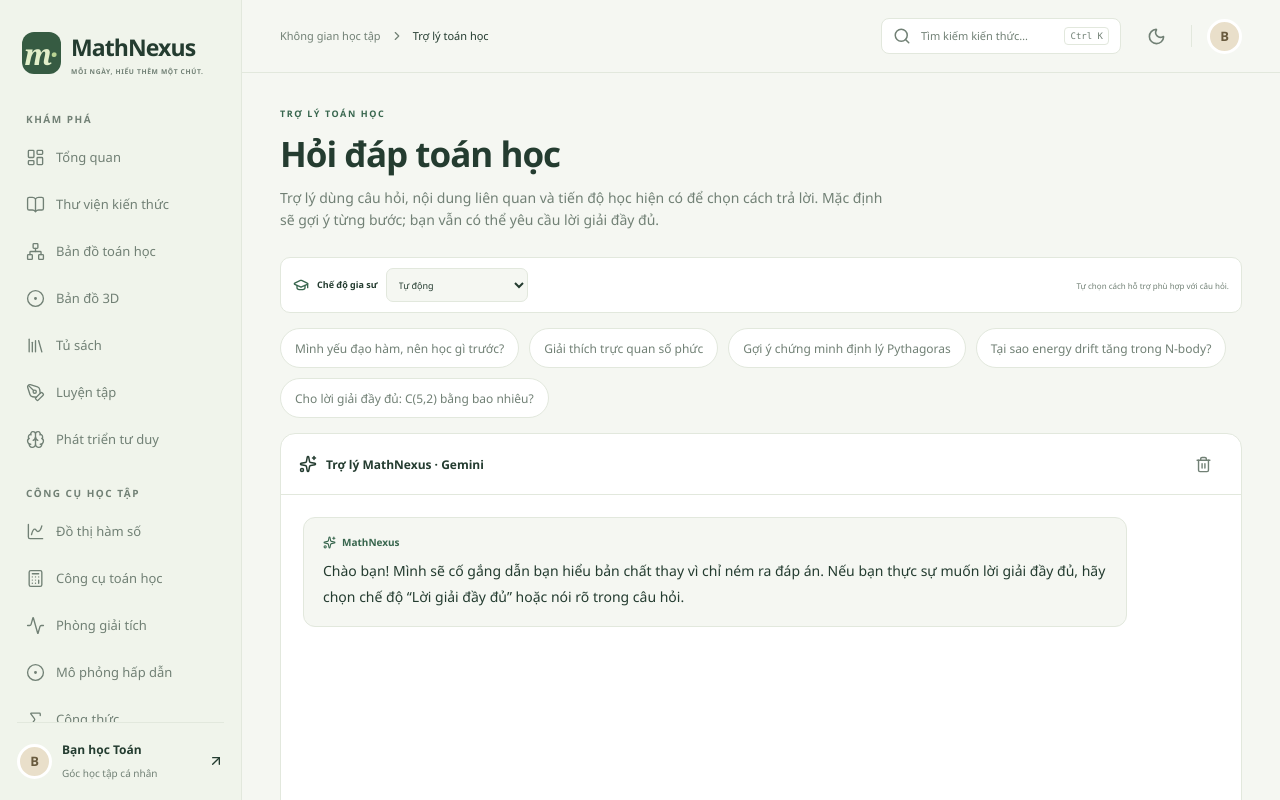
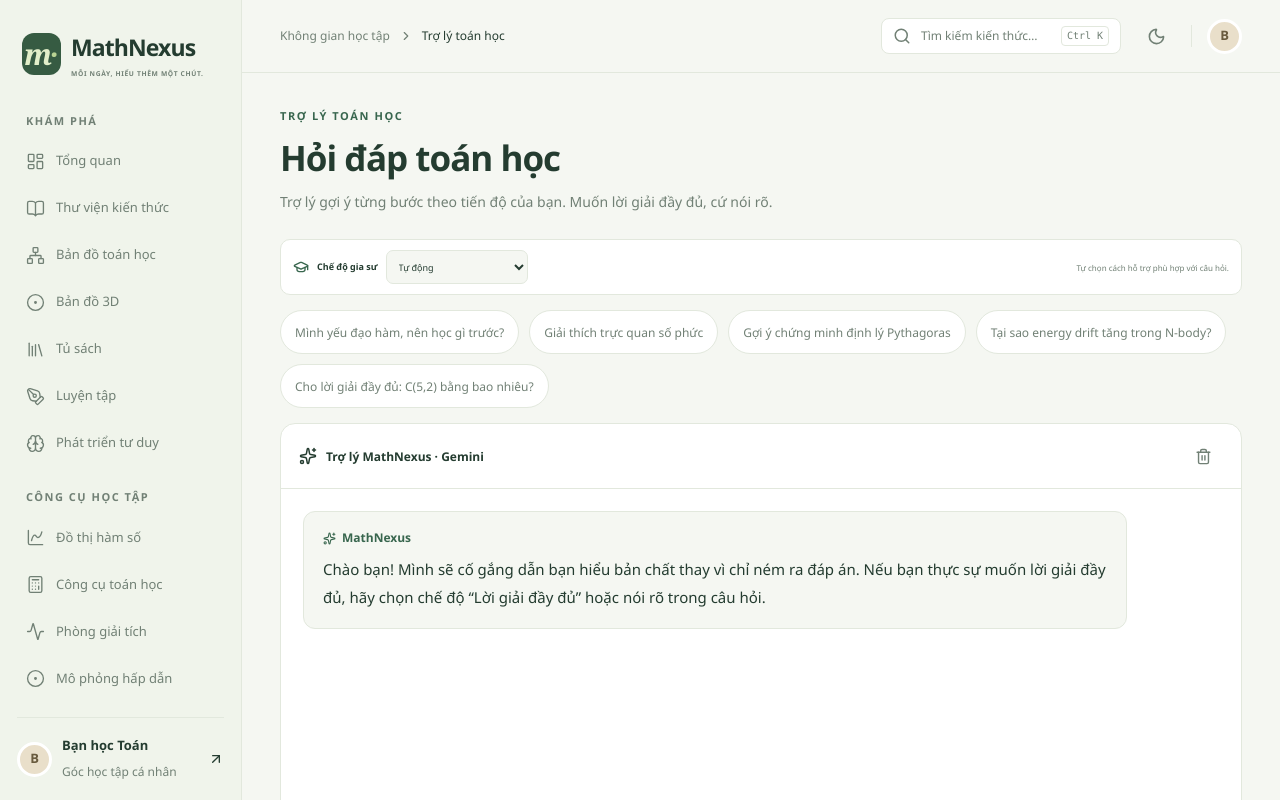
Before and after one commit to koko999-tien/mathnexus, a React (Vite) app: page /ai in a window 1280 px wide. Shown: the top 800 px of the page. Built offline with nearby package versions, Linux system fonts and the light colour scheme.

Commit message:
Chu to hon, hien dai, gon chu thua

```diff
--- a/src/index.css
+++ b/src/index.css
@@ -34,7 +34,7 @@
 
 * { box-sizing: border-box; }
 html { scroll-padding-top: 88px; -webkit-text-size-adjust: 100%; }
-body { margin: 0; font-family: var(--font-sans); background: var(--color-bg); color: var(--color-ink); font-size: 15px; line-height: 1.6; -webkit-font-smoothing: antialiased; }
+body { margin: 0; font-family: var(--font-sans); background: var(--color-bg); color: var(--color-ink); font-size: 16px; line-height: 1.65; -webkit-font-smoothing: antialiased; }
 button, input, textarea, select { font: inherit; }
 button, a, input, textarea, select { -webkit-tap-highlight-color: transparent; }
 button { cursor: pointer; }
@@ -42,7 +42,7 @@ button:disabled { cursor: not-allowed; opacity: .55; }
 input, select, textarea { min-width: 0; max-width: 100%; accent-color: var(--color-forest); }
 button, a { touch-action: manipulation; }
 a { text-decoration: none; }
-button, input, select { min-height: 40px; }
+button, input, select { min-height: 44px; }
 button svg, a svg { flex-shrink: 0; }
 :focus-visible { outline: 3px solid #91b580; outline-offset: 4px; }
 ::selection { background: #d4eaaa; color: #243c30; }
@@ -61,7 +61,7 @@ svg { flex-shrink: 0; }
 .brand-mark span { color: #b9d393; }
 .brand small { display: block; font-size: 6.7px; letter-spacing: .65px; font-weight: 600; margin-top: 1px; color: var(--color-muted); }
 .sidebar-nav { flex: 1; overflow-y: auto; padding: 0 13px 12px; scrollbar-width: thin; }
-.nav-group { margin: 23px 13px 9px; color: var(--color-muted); font-size: 10px; text-transform: uppercase; letter-spacing: 1.5px; font-weight: 600; }
+.nav-group { margin: 23px 13px 9px; color: var(--color-muted); font-size: 11px; text-transform: uppercase; letter-spacing: 1.5px; font-weight: 600; }
 .nav-group:first-child { margin-top: 9px; }
 .nav-link { display: flex; align-items: center; gap: 11px; padding: 10px 13px; border-radius: 9px; color: var(--color-muted); font-size: 13px; min-height: 44px; margin: 3px 0; transition: background .18s, color .18s; }
 .nav-link:hover { background: var(--color-mist); color: var(--color-ink); }
@@ -72,40 +72,40 @@ svg { flex-shrink: 0; }
 .grow-card { position: relative; padding: 16px; border: 1px solid #dce5d3; border-radius: 12px; background: var(--color-mist); }
 .grow-card > svg { color: var(--color-accent); margin-bottom: 7px; }
 .grow-card strong { font-size: 13px; line-height: 1.6; display: block; }
-.grow-card p { font-size: 11px; color: var(--color-muted); margin-top: 6px; }
-.grow-card a { display: flex; align-items: center; justify-content: space-between; color: var(--color-accent); font-weight: 650; font-size: 11px; padding-top: 11px; }
+.grow-card p { font-size: 12px; color: var(--color-muted); margin-top: 6px; }
+.grow-card a { display: flex; align-items: center; justify-content: space-between; color: var(--color-accent); font-weight: 650; font-size: 12px; padding-top: 11px; }
 .profile-link { display: flex; align-items: center; gap: 10px; margin-top: 17px; padding: 17px 0; border-top: 1px solid var(--color-line); color: var(--color-ink); }
 .profile-link > span:nth-child(2) { flex: 1; min-width: 0; }
-.profile-link strong { display: block; font-size: 12px; white-space: nowrap; overflow: hidden; text-overflow: ellipsis; }
-.profile-link small { font-size: 10px; color: var(--color-muted); }
+.profile-link strong { display: block; font-size: 13px; white-space: nowrap; overflow: hidden; text-overflow: ellipsis; }
+.profile-link small { font-size: 12px; color: var(--color-muted); }
 .avatar { width: 35px; height: 35px; border-radius: 50%; background: #e9dfca; border: 3px solid var(--color-panel); display: grid; place-items: center; color: #695b3e; flex-shrink: 0; font-size: 13px; font-weight: 700; }
 .topbar { position: sticky; top: 0; z-index: 20; height: 73px; display: flex; align-items: center; gap: 15px; padding: 0 38px; border-bottom: 1px solid var(--color-line); background: var(--color-bg); }
-.breadcrumb { display: flex; align-items: center; gap: 9px; color: var(--color-muted); font-size: 11px; }
+.breadcrumb { display: flex; align-items: center; gap: 9px; color: var(--color-muted); font-size: 12px; }
 .breadcrumb strong { color: var(--color-ink); font-weight: 500; }
 .icon-button { display: inline-grid; place-items: center; min-width: 40px; width: 40px; height: 40px; border-radius: 10px; color: var(--color-muted); background: transparent; border: 0; flex-shrink: 0; }
 .icon-button:hover { background: var(--color-mist); color: var(--color-ink); }
 .icon-button:disabled { opacity: .36; cursor: not-allowed; }
 .icon-button[aria-pressed="true"] { background: #f3d9d4; color: #a44b47; }
-.topbar-search { margin-left: auto; display: flex; align-items: center; gap: 10px; font-size: 11px; color: var(--color-muted); min-height: 36px; border: 1px solid var(--color-line); background: var(--color-panel); border-radius: 8px; padding: 6px 11px; width: 240px; }
-.topbar-search kbd { margin-left: auto; font-size: 9px; border: 1px solid var(--color-line); padding: 1px 5px; border-radius: 4px; }
+.topbar-search { margin-left: auto; display: flex; align-items: center; gap: 10px; font-size: 12px; color: var(--color-muted); min-height: 36px; border: 1px solid var(--color-line); background: var(--color-panel); border-radius: 8px; padding: 6px 11px; width: 240px; }
+.topbar-search kbd { margin-left: auto; font-size: 10px; border: 1px solid var(--color-line); padding: 1px 5px; border-radius: 4px; }
 .topbar-divider { width: 1px; height: 22px; background: var(--color-line); }
 .topbar-ai { text-decoration: none; white-space: nowrap; }
 .mobile-brand, .mobile-menu-button, .bottom-nav { display: none; }
-.eyebrow { font-size: 9px; font-weight: 700; letter-spacing: 1.6px; color: var(--color-accent); margin: 0 0 9px; }
+.eyebrow { font-size: 11px; font-weight: 700; letter-spacing: 1.6px; color: var(--color-accent); margin: 0 0 9px; }
 .dashboard-heading { display: flex; justify-content: space-between; align-items: center; gap: 14px; margin-bottom: 27px; }
 .dashboard-heading h1 { font-size: clamp(25px, 2.05vw, 33px); font-weight: 650; line-height: 1.4; letter-spacing: -1.2px; margin: 0 0 7px; }
 .heading-dot { color: #97b574; }
 .dashboard-heading > div > p:last-child { font-size: 12px; color: var(--color-muted); margin: 0; }
-.date-pill { flex-shrink: 0; display: flex; align-items: center; gap: 8px; padding: 8px 11px; font-size: 10px; color: var(--color-muted); background: var(--color-panel); border: 1px solid var(--color-line); border-radius: 7px; text-transform: capitalize; }
+.date-pill { flex-shrink: 0; display: flex; align-items: center; gap: 8px; padding: 8px 11px; font-size: 12px; color: var(--color-muted); background: var(--color-panel); border: 1px solid var(--color-line); border-radius: 7px; text-transform: capitalize; }
 .hero-grid { display: grid; grid-template-columns: minmax(0, 2.4fr) minmax(0, 1fr); gap: 18px; }
 .hero-card { position: relative; display: flex; align-items: center; overflow: hidden; background: #e6efda; border: 1px solid #dce8cd; border-radius: 15px; min-height: 296px; padding: 29px; color: #2c4933; }
 .hero-copy { position: relative; z-index: 1; width: 65%; }
-.hero-label { display: flex; align-items: center; gap: 6px; font-size: 8px; font-weight: 700; letter-spacing: 1.1px; }
+.hero-label { display: flex; align-items: center; gap: 6px; font-size: 11px; font-weight: 700; letter-spacing: 1.1px; }
 .hero-label > span { width: 5px; height: 5px; border-radius: 50%; background: #739951; }
 .hero-copy h2 { font-size: clamp(28px, 2.3vw, 36px); line-height: 1.4; font-weight: 600; letter-spacing: -.9px; margin: 16px 0 12px; }
 .hero-copy h2 em { font-family: Georgia, serif; font-weight: 500; color: #53794a; }
-.hero-copy > p { max-width: 310px; font-size: 11px; line-height: 1.9; color: #61735c; margin-bottom: 19px; }
-.button { display: inline-flex; align-items: center; justify-content: center; gap: 10px; min-height: 43px; padding: 10px 17px; border: 1px solid var(--color-line); border-radius: 8px; font-size: 12px; font-weight: 600; line-height: 1.5; transition: background .2s, transform .2s; }
+.hero-copy > p { max-width: 340px; font-size: 13px; line-height: 1.9; color: #61735c; margin-bottom: 19px; }
+.button { display: inline-flex; align-items: center; justify-content: center; gap: 10px; min-height: 44px; padding: 10px 18px; border: 1px solid var(--color-line); border-radius: 10px; font-size: 13px; font-weight: 600; line-height: 1.5; transition: background .2s, transform .2s; }
 .button-dark { background: #355e43; border-color: #355e43; color: #fff; }
 .button-dark:hover { background: #294c34; }
 .button-light { background: var(--color-panel); color: var(--color-ink); }
@@ -123,7 +123,7 @@ svg { flex-shrink: 0; }
 .challenge-tag { width: fit-content; background: #f0e6d4; color: #907245; border-radius: 5px; padding: 3px 7px; font-size: 9px; margin-top: 20px; }
 .challenge-card h2 { font-size: 20px; letter-spacing: -.5px; font-weight: 600; margin-top: 10px; z-index: 1; }
 .challenge-card > p { font-size: 12px; color: var(--color-muted); margin: 8px 0 20px; z-index: 1; }
-.text-link { display: inline-flex; align-items: center; gap: 8px; color: var(--color-accent); font-size: 11px; font-weight: 650; }
+.text-link { display: inline-flex; align-items: center; gap: 8px; color: var(--color-accent); font-size: 13px; font-weight: 650; }
 .text-link:hover { text-decoration: underline; text-underline-offset: 4px; }
 .challenge-card .text-link { margin-top: auto; z-index: 1; }
 .challenge-decoration { position: absolute; right: 12px; bottom: -45px; font: italic 180px Georgia, serif; color: #ae8c5633; transform: rotate(13deg); }
@@ -133,9 +133,9 @@ svg { flex-shrink: 0; }
 .stat-top { display: flex; justify-content: space-between; align-items: center; gap: 8px; }
 .stat-top strong { font-size: 28px; font-weight: 600; letter-spacing: -1px; }
 .stat-card h3 { font-size: 12px; font-weight: 600; margin: 12px 0 3px; }
-.stat-card p { color: var(--color-muted); font-size: 10px; }
+.stat-card p { color: var(--color-muted); font-size: 12px; }
 .section-heading { display: flex; align-items: flex-end; justify-content: space-between; gap: 12px; margin-bottom: 17px; }
-.section-heading .eyebrow { font-size: 8px; }
+.section-heading .eyebrow { font-size: 11px; }
 .section-heading h2 { font-size: 21px; font-weight: 600; letter-spacing: -.55px; margin-top: 4px; }
 .section-heading > .text-link { flex-shrink: 0; margin-bottom: 4px; }
 .lesson-grid { display: grid; grid-template-columns: repeat(3, minmax(0, 1fr)); gap: 16px; }
@@ -143,29 +143,29 @@ svg { flex-shrink: 0; }
 .lesson-card:hover { border-color: var(--color-sage); transform: translateY(-3px); box-shadow: 0 7px 18px #203c3010; }
 .lesson-card-top { display: flex; align-items: center; justify-content: space-between; }
 .subject-icon { display: grid; place-items: center; width: 45px; height: 45px; border-radius: 12px; font: 26px Georgia, serif; }
-.level-tag { border: 1px solid var(--color-line); border-radius: 4px; color: var(--color-muted); font-size: 9px; padding: 2px 7px; }
-.lesson-category { font-size: 9px; color: var(--tone-ink); margin: 19px 0 4px; }
-.lesson-card h3 { font-size: 15px; font-weight: 650; letter-spacing: -.25px; }
-.lesson-excerpt { font-size: 11px; color: var(--color-muted); line-height: 1.8; margin: 8px 0 18px; display: -webkit-box; -webkit-line-clamp: 2; -webkit-box-orient: vertical; overflow: hidden; }
+.level-tag { border: 1px solid var(--color-line); border-radius: 4px; color: var(--color-muted); font-size: 11px; padding: 2px 7px; }
+.lesson-category { font-size: 11px; color: var(--tone-ink); margin: 19px 0 4px; }
+.lesson-card h3 { font-size: 16px; font-weight: 650; letter-spacing: -.25px; }
+.lesson-excerpt { font-size: 13px; color: var(--color-muted); line-height: 1.8; margin: 8px 0 18px; display: -webkit-box; -webkit-line-clamp: 2; -webkit-box-orient: vertical; overflow: hidden; }
 .lesson-card-footer { margin-top: auto; border-top: 1px solid var(--color-line); padding-top: 13px; display: flex; justify-content: space-between; align-items: center; color: var(--color-muted); }
-.lesson-card-footer span { display: flex; align-items: center; gap: 5px; font-size: 10px; }
+.lesson-card-footer span { display: flex; align-items: center; gap: 5px; font-size: 12px; }
 .dashboard-bottom { display: grid; grid-template-columns: minmax(0, 1.35fr) minmax(0, 1fr); gap: 24px; margin-top: 32px; }
 .quick-tools { display: flex; flex-direction: column; gap: 9px; }
 .quick-tool { display: flex; align-items: center; gap: 13px; background: var(--color-panel); border: 1px solid var(--color-line); border-radius: 10px; padding: 14px 16px; color: var(--color-ink); }
 .quick-tool:hover { border-color: var(--color-sage); }
 .quick-tool > div { flex: 1; }
 .quick-tool h3 { font-size: 12px; font-weight: 600; }
-.quick-tool p { font-size: 10px; color: var(--color-muted); }
+.quick-tool p { font-size: 12px; color: var(--color-muted); }
 .quick-tool > svg { color: var(--color-muted); }
 .daily-goal { align-self: end; border: 1px solid var(--color-line); background: var(--color-mist); border-radius: 13px; padding: 23px; }
 .goal-heading { display: flex; align-items: center; gap: 10px; font-size: 8px; letter-spacing: .9px; font-weight: 650; color: var(--color-accent); }
 .daily-goal h3 { font-size: 17px; margin: 17px 0 8px; font-weight: 600; }
 .daily-goal p { font-size: 11px; color: var(--color-muted); max-width: 320px; }
-.goal-label { display: flex; justify-content: space-between; gap: 10px; font-size: 10px; margin-top: 20px; }
+.goal-label { display: flex; justify-content: space-between; gap: 10px; font-size: 12px; margin-top: 20px; }
 .progress-track { height: 6px; background: var(--color-line); border-radius: 9px; overflow: hidden; margin-top: 9px; }
 .progress-track > span { display: block; height: 100%; background: #82a566; border-radius: 9px; transition: width .3s; }
 .daily-goal .text-link { margin-top: 21px; }
-.app-footer { padding: 22px 38px; border-top: 1px solid var(--color-line); font-size: 10px; color: var(--color-muted); }
+.app-footer { padding: 22px 38px; border-top: 1px solid var(--color-line); font-size: 12px; color: var(--color-muted); }
 .app-footer > div:first-child { display: flex; align-items: center; gap: 13px; }
 .app-footer a { margin-left: auto; }
 .footer-brand { font-weight: 700; font-size: 14px; color: var(--color-ink); letter-spacing: -.5px; }
@@ -175,12 +175,12 @@ svg { flex-shrink: 0; }
 .app-status button { min-height: 32px; color: var(--color-accent); }
 .status-dot { display: inline-block; width: 5px; height: 5px; background: #81a863; border-radius: 50%; }
 .status-dot.offline { background: #c3964f; }
-.status-banner { position: fixed; bottom: 20px; left: 50%; transform: translateX(-50%); z-index: 40; width: max-content; max-width: calc(100vw - 32px); display: flex; align-items: center; gap: 12px; padding: 14px 18px; border: 1px solid var(--color-line); border-radius: 12px; background: var(--color-panel); color: var(--color-ink); box-shadow: 0 6px 35px #13221a25; font-size: 12px; }
+.status-banner { position: fixed; bottom: 20px; left: 50%; transform: translateX(-50%); z-index: 40; width: max-content; max-width: calc(100vw - 32px); display: flex; align-items: center; gap: 12px; padding: 14px 18px; border: 1px solid var(--color-line); border-radius: 12px; background: var(--color-panel); color: var(--color-ink); box-shadow: 0 6px 35px #13221a25; font-size: 13px; }
 .app-dialog { background: var(--color-panel); color: var(--color-ink); padding: 0; margin: 10dvh auto auto; border: 1px solid var(--color-line); border-radius: 16px; max-width: calc(100% - 28px); width: 570px; max-height: 80dvh; overflow: auto; box-shadow: 0 15px 100px #0003; }
 .app-dialog::backdrop { background: #0c1f19a6; backdrop-filter: blur(3px); }
 .dialog-header { display: flex; align-items: center; justify-content: space-between; gap: 12px; padding: 16px 20px 10px; }
 .dialog-header h2 { font-size: 17px; font-weight: 650; }
-.dialog-hint { padding: 12px 20px; font-size: 11px; color: var(--color-muted); border-top: 1px solid var(--color-line); }
+.dialog-hint { padding: 12px 20px; font-size: 12px; color: var(--color-muted); border-top: 1px solid var(--color-line); }
 .search-field { display: flex; align-items: center; gap: 12px; border: 1px solid var(--color-line); border-radius: 9px; padding: 0 13px; background: var(--color-bg); margin: 10px 20px; color: var(--color-muted); }
 .search-field input { background: transparent; outline: none; border: 0; width: 100%; min-height: 46px; color: var(--color-ink); }
 .search-field:focus-within { outline: 2px solid var(--color-sage); }
@@ -190,7 +190,7 @@ svg { flex-shrink: 0; }
 .search-type { font-size: 9px; color: var(--color-accent); text-transform: uppercase; letter-spacing: .7px; }
 .search-result strong, .search-result small { display: block; }
 .search-result strong { font-size: 14px; }
-.search-result small { color: var(--color-muted); font-size: 11px; }
+.search-result small { color: var(--color-muted); font-size: 12px; }
 .empty-state { text-align: center; padding: 50px 20px; display: flex; flex-direction: column; align-items: center; gap: 13px; color: var(--color-muted); }
 .empty-state h1, .empty-state h3 { font-weight: 650; color: var(--color-ink); }
 .empty-state h1 { font-size: 27px; }
@@ -206,7 +206,7 @@ svg { flex-shrink: 0; }
 .page-header { margin-bottom: 26px; }
 .page-header h1 { font-size: clamp(27px, 3vw, 35px); letter-spacing: -1px; font-weight: 650; margin: 5px 0 9px; line-height: 1.35; }
 .page-header > p:last-child { color: var(--color-muted); font-size: 14px; max-width: 620px; }
-.panel { background: var(--color-panel); border: 1px solid var(--color-line); border-radius: 14px; padding: 24px; min-width: 0; }
+.panel { background: var(--color-panel); border: 1px solid var(--color-line); border-radius: 16px; padding: 24px; min-width: 0; box-shadow: 0 1px 2px rgb(20 32 25 / .04), 0 8px 24px -12px rgb(20 32 25 / .12); }
 .filter-row { display: flex; gap: 10px; flex-wrap: wrap; align-items: center; margin: 15px 0; }
 .filter-chip { border: 1px solid var(--color-line); background: var(--color-panel); border-radius: 25px; padding: 7px 14px; color: var(--color-muted); font-size: 12px; }
 .filter-chip[aria-pressed="true"] { background: var(--color-mist); color: var(--color-accent); border-color: var(--color-sage); font-weight: 600; }
@@ -271,7 +271,7 @@ svg { flex-shrink: 0; }
 .form-message { border: 1px solid var(--color-sage); background: var(--color-mist); padding: 15px 20px; border-radius: 10px; margin-top: 20px; font-size: 13px; }
 .form-message.error { border-color: #c59a79; }
 .progress-layout { display: grid; grid-template-columns: 1.2fr 1fr; gap: 20px; }
-.panel-title { font-size: 18px; font-weight: 650; margin-bottom: 12px; }
+.panel-title { font-size: 20px; font-weight: 650; margin-bottom: 12px; }
 .profile-form { display: flex; flex-direction: column; align-items: stretch; gap: 16px; }
 .profile-form .button { align-self: flex-start; }
 .activity-chart { display: flex; gap: 13px; height: 180px; margin: 25px 0 14px; }
@@ -290,11 +290,11 @@ svg { flex-shrink: 0; }
 .chat-header { display: flex; align-items: center; justify-content: space-between; padding: 10px 18px; border-bottom: 1px solid var(--color-line); }
 .chat-header > span { display: flex; align-items: center; gap: 9px; font-size: 12px; font-weight: 600; }
 .chat-messages { display: flex; flex: 1; flex-direction: column; gap: 18px; overflow: auto; padding: 22px; overscroll-behavior: contain; }
-.chat-message { max-width: 90%; padding: 16px 19px; border-radius: 12px; font-size: 14px; flex-shrink: 0; }
+.chat-message { max-width: 90%; padding: 16px 19px; border-radius: 12px; font-size: 15px; flex-shrink: 0; }
 .chat-message.bot { background: var(--color-bg); border: 1px solid var(--color-line); align-self: flex-start; min-width: 0; }
 .chat-message.user { background: var(--color-mist); color: var(--color-ink); align-self: flex-end; }
 .chat-text { white-space: pre-wrap; overflow-wrap: anywhere; line-height: 1.85; }
-.chat-source { display: flex; align-items: center; gap: 6px; color: var(--color-accent); font-size: 10px; font-weight: 600; margin-bottom: 8px; }
+.chat-source { display: flex; align-items: center; gap: 6px; color: var(--color-accent); font-size: 12px; font-weight: 600; margin-bottom: 8px; }
 .chat-links { display: flex; flex-wrap: wrap; gap: 7px; margin-top: 15px; }
 .chat-links > a { display: flex; align-items: center; gap: 5px; color: var(--color-accent); font-size: 11px; border: 1px solid var(--color-line); background: var(--color-panel); border-radius: 7px; padding: 8px 10px; }
 .chat-input { display: flex; gap: 8px; border-top: 1px solid var(--color-line); padding: 13px; }
@@ -394,22 +394,22 @@ svg { flex-shrink: 0; }
   .stats-grid { grid-template-columns: repeat(2, minmax(0, 1fr)); gap: 10px; margin: 17px 0 28px; }
   .stat-card { padding: 16px; }
   .stat-top strong { font-size: 25px; }
-  .stat-card h3 { font-size: 11px; }
-  .stat-card p { font-size: 9px; }
+  .stat-card h3 { font-size: 12px; }
+  .stat-card p { font-size: 11px; }
   .small-icon { width: 34px; height: 34px; }
   .section-heading { align-items: flex-start; }
   .section-heading h2 { font-size: 20px; line-height: 1.45; }
-  .section-heading > .text-link { font-size: 10px; max-width: 75px; line-height: 1.6; padding-top: 17px; }
+  .section-heading > .text-link { font-size: 12px; max-width: 75px; line-height: 1.6; padding-top: 17px; }
   .lesson-grid { grid-template-columns: 1fr; gap: 12px; }
   .lesson-card { padding: 20px; }
   .lesson-card h3 { font-size: 17px; }
-  .lesson-excerpt { font-size: 12px; }
+  .lesson-excerpt { font-size: 13px; }
   .lesson-category { margin-top: 14px; }
   .dashboard-bottom { grid-template-columns: 1fr; gap: 20px; margin-top: 26px; }
-  .quick-tool h3 { font-size: 13px; }
-  .quick-tool p { font-size: 11px; }
+  .quick-tool h3 { font-size: 14px; }
+  .quick-tool p { font-size: 12px; }
   .daily-goal h3 { font-size: 18px; }
-  .daily-goal p { font-size: 12px; }
+  .daily-goal p { font-size: 13px; }
   .app-footer { padding-left: 18px; padding-right: 18px; }
   .app-footer > div:first-child { flex-wrap: wrap; gap: 6px 12px; }
   .app-footer > div:first-child > span:nth-child(2) { display: none; }
@@ -418,7 +418,7 @@ svg { flex-shrink: 0; }
   .app-dialog.drawer { margin-top: 0; max-height: 100dvh; }
   .dialog-header { padding: 12px 16px; }
   .dialog-header h2 { font-size: 16px; }
-  .status-banner { padding: 12px; gap: 8px; font-size: 11px; }
+  .status-banner { padding: 12px; gap: 8px; font-size: 12px; }
   .library-toolbar { flex-wrap: wrap; gap: 10px; }
   .library-toolbar .search-field { flex-basis: 100%; }
   .library-toolbar select { flex: 1; }
--- a/src/pages/AI.tsx
+++ b/src/pages/AI.tsx
@@ -542,7 +542,7 @@ export default function AI() {
     <div className="page-header">
       <p className="eyebrow">TRỢ LÝ TOÁN HỌC</p>
       <h1>Hỏi đáp toán học</h1>
-      <p>Trợ lý dùng câu hỏi, nội dung liên quan và tiến độ học hiện có để chọn cách trả lời. Mặc định sẽ gợi ý từng bước; bạn vẫn có thể yêu cầu lời giải đầy đủ.</p>
+      <p>Trợ lý gợi ý từng bước theo tiến độ của bạn. Muốn lời giải đầy đủ, cứ nói rõ.</p>
     </div>
 
     {goalContext && <div className="helper-text mb-3" role="status">
```
